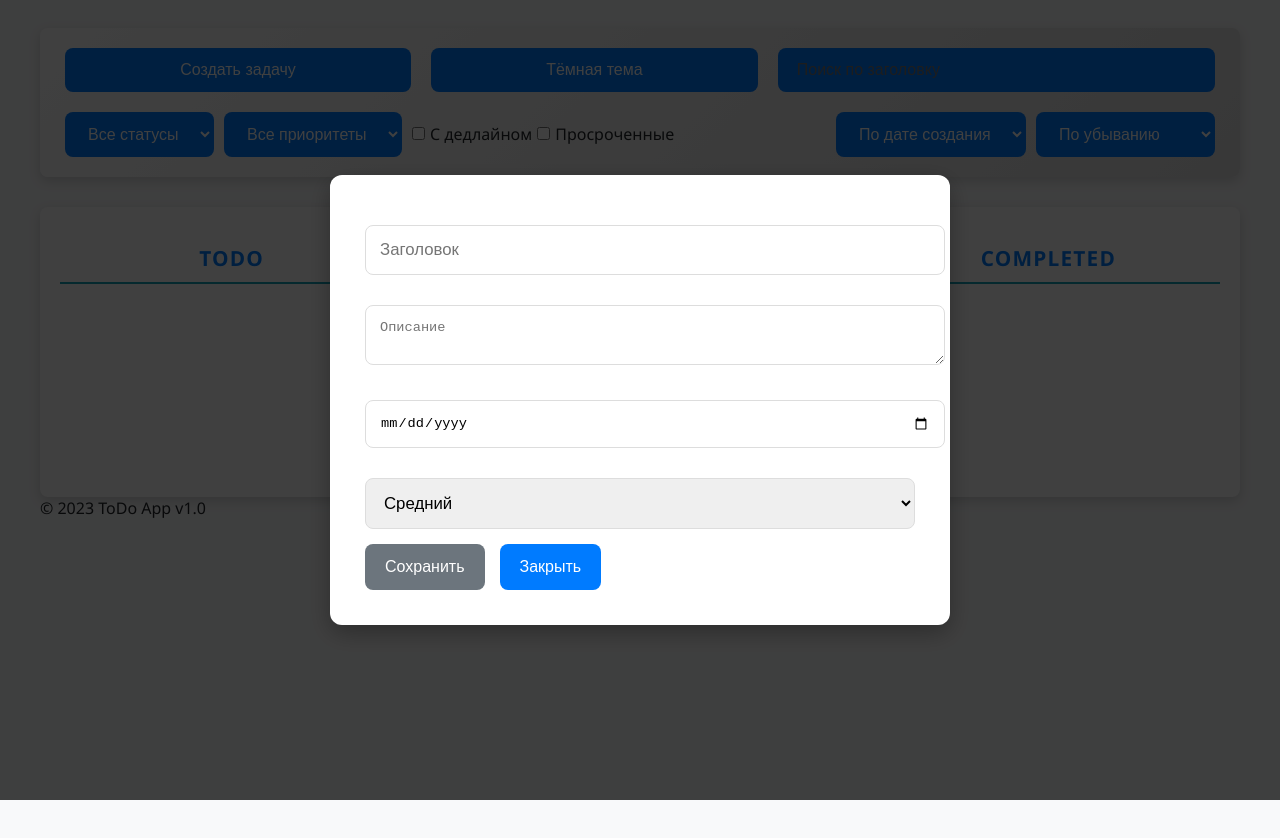
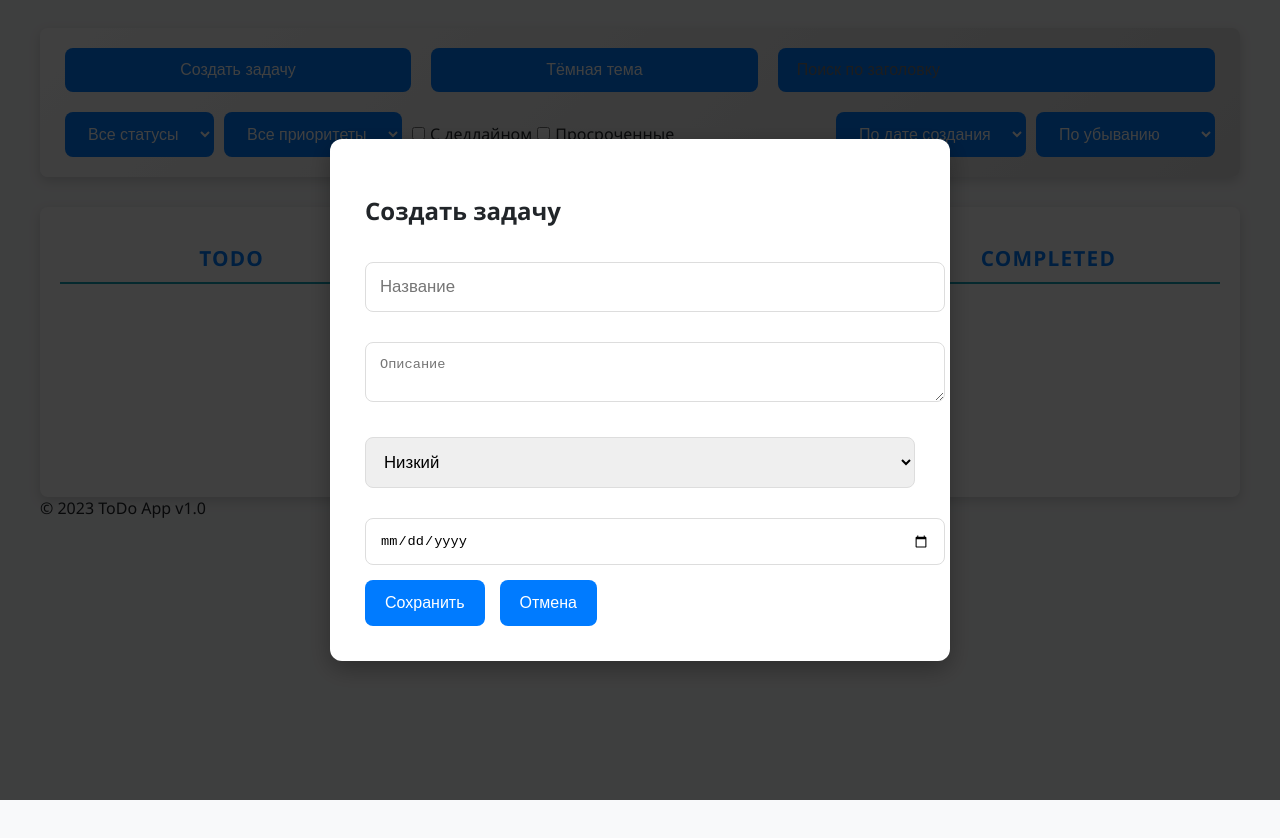
Before and after one commit to iskoemes/TodoList, a React (Vite) app: page / in a window 1280 px wide. Both pictures are taken after a click on the button "Создать задачу". Shown: the top 838 px of the page. Built offline with nearby package versions, Linux system fonts and the light colour scheme.

Commit message:
Пофиксил баг в TaskFrom, с редактированием

```diff
--- a/src/components/TaskCard.jsx
+++ b/src/components/TaskCard.jsx
@@ -14,11 +14,11 @@ function TaskCard({ task, onUpdate, onDelete, onEdit, isSelected, onSelect }) {
       <span>Приоритет: {task.priority}</span>
       {task.deadline && <span>Дедлайн: {format(new Date(task.deadline), 'dd.MM.yyyy')}</span>}
       {isOverdue && <span>⚠️ Просрочено</span>}
-      <select value={task.status} onChange={e => onUpdate({ ...task, status: e.target.value })}>
+      {/* <select value={task.status} onChange={e => onUpdate({ ...task, status: e.target.value })}>
         <option value="todo">To Do</option>
         <option value="in-progress">In Progress</option>
         <option value="completed">Completed</option>
-      </select>
+      </select> */}
       <button onClick={onEdit}>Редактировать</button>
       <button onClick={() => onDelete(task.id)}>Удалить</button>
     </div>
--- a/src/components/TaskForm.jsx
+++ b/src/components/TaskForm.jsx
@@ -1,49 +1,60 @@
-import React, { useState } from 'react';
+import React, { useState, useEffect } from 'react';
 
-function TaskForm({ task = {}, onSave, onClose }) {
-  const [form, setForm] = useState({
-    title: task.title || '',
-    description: task.description || '',
-    deadline: task.deadline ? task.deadline.split('T')[0] : '',
-    priority: task.priority || 'medium',
-    status: task.status || 'todo',
-  });
-  const [error, setError] = useState('');
+function TaskForm({ task, onSave, onClose }) {
+  const [title, setTitle] = useState(task.title || '');
+  const [description, setDescription] = useState(task.description || '');
+  const [priority, setPriority] = useState(task.priority || 'low');
+  const [deadline, setDeadline] = useState(task.deadline ? task.deadline.slice(0,10) : ''); // yyyy-mm-dd
 
-  const handleChange = (e) => {
-    setForm({ ...form, [e.target.name]: e.target.value });
-    if (e.target.name === 'title' && !e.target.value.trim()) setError('Заголовок обязателен');
-    else setError('');
-  };
+  useEffect(() => {
+    setTitle(task.title || '');
+    setDescription(task.description || '');
+    setPriority(task.priority || 'low');
+    setDeadline(task.deadline ? task.deadline.slice(0,10) : '');
+  }, [task]);
 
-  const handleSubmit = () => {
-    if (!form.title.trim()) return setError('Заголовок обязателен');
-    const saved = { ...form, deadline: form.deadline ? new Date(form.deadline).toISOString() : null };
-    onSave(saved);
+  const handleSubmit = (e) => {
+    e.preventDefault();
+    onSave({
+      ...task,
+      title,
+      description,
+      priority,
+      deadline: deadline ? new Date(deadline).toISOString() : null
+    });
   };
 
   return (
-    <div className="modal-overlay">
-      <div className="modal">
-        <input name="title" value={form.title} onChange={handleChange} placeholder="Заголовок" />
-        <textarea name="description" value={form.description} onChange={handleChange} placeholder="Описание" />
-        <input type="date" name="deadline" value={form.deadline} onChange={handleChange} />
-        <select name="priority" value={form.priority} onChange={handleChange}>
+    <div className='modal-overlay'>
+    <div className="modal">
+      <form onSubmit={handleSubmit} className="task-form">
+        <h2>{task.id ? "Редактировать" : "Создать"} задачу</h2>
+        <input
+          type="text"
+          placeholder="Название"
+          value={title}
+          onChange={e => setTitle(e.target.value)}
+          required
+        />
+        <textarea
+          placeholder="Описание"
+          value={description}
+          onChange={e => setDescription(e.target.value)}
+        />
+        <select value={priority} onChange={e => setPriority(e.target.value)}>
           <option value="low">Низкий</option>
           <option value="medium">Средний</option>
           <option value="high">Высокий</option>
         </select>
-        {task.id && (
-          <select name="status" value={form.status} onChange={handleChange}>
-            <option value="todo">To Do</option>
-            <option value="in-progress">In Progress</option>
-            <option value="completed">Completed</option>
-          </select>
-        )}
-        {error && <p className="error">{error}</p>}
-        <button disabled={!!error || !form.title.trim()} onClick={handleSubmit}>Сохранить</button>
-        <button onClick={onClose}>Закрыть</button>
-      </div>
+        <input
+          type="date"
+          value={deadline}
+          onChange={e => setDeadline(e.target.value)}
+        />
+        <button type="submit">Сохранить</button>
+        <button type="button" onClick={onClose}>Отмена</button>
+      </form>
+    </div>
     </div>
   );
 }
```
